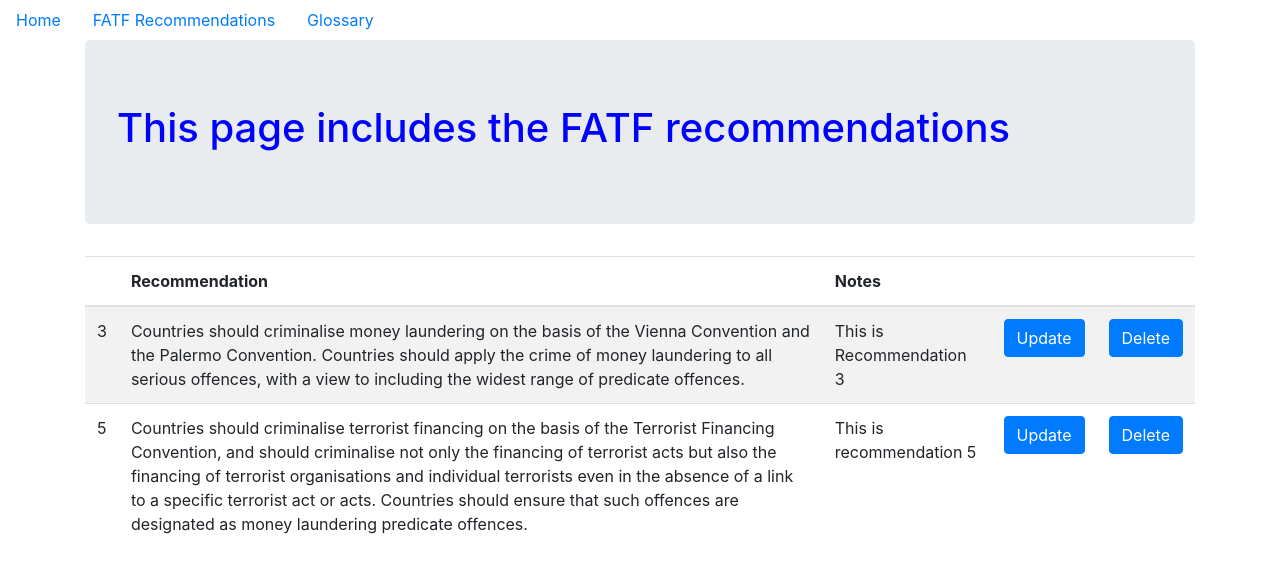
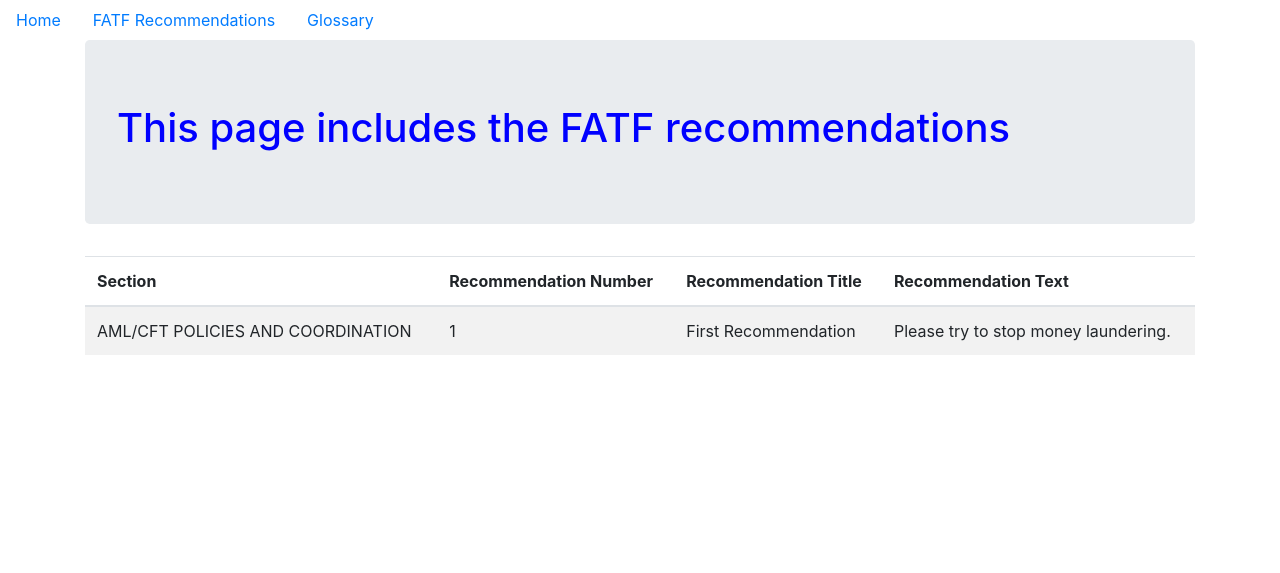
Before and after one commit to chrishaining/FinCrimeLearningApp, a Flask app: page /fatf_recommendations in a window 1280 px wide. Shown: the top 573 px of the page. Run offline with Flask 2, Linux system fonts and the light colour scheme; data comes from the database, SQL or seed files in the repository; some libraries are stand-ins or nearby versions.

Commit message:
changes recommendations route and template so they now use data from the seeds

```diff
--- a/project/routes.py
+++ b/project/routes.py
@@ -1,5 +1,7 @@
 from project import app
+from project.models import Section, Recommendation
 from flask import render_template
+
 
 @app.route('/')
 def home():
@@ -8,7 +10,8 @@ def home():
 
 @app.route('/fatf_recommendations')
 def fatf_recommendations():
-    return render_template('fatf_recommendations.html')
+    recommendations = Recommendation.query.all()
+    return render_template('fatf_recommendations.html', recommendations=recommendations)
 
 @app.route('/glossary')
 def glossary():
--- a/project/templates/fatf_recommendations.html
+++ b/project/templates/fatf_recommendations.html
@@ -7,6 +7,32 @@
 </div>
 
 <div>
+    <table class="table table-striped">
+
+      <thead>
+        <th>Section</th>
+        <th>Recommendation Number</th>
+        <th>Recommendation Title</th>
+        <th>Recommendation Text</th>
+        </thead>
+
+        <tbody>
+          {% for recommendation in recommendations %}
+          <tr>
+            <td>{{recommendation.section.title}}</td>
+            <td>{{recommendation.id}}</td>
+            <td>{{recommendation.title}}</td>
+            <td>{{recommendation.text}}</td>
+          </tr>
+          {% endfor %}
+        </tbody>
+
+      </table>
+
+</div>
+
+
+<!-- <div>
   <table class="table table-striped">
     <thead>
       <tr>
@@ -46,6 +72,6 @@
       </tr>
     </tbody>
   </table>
-</div>
+</div> -->
 
 {% endblock %}
```
